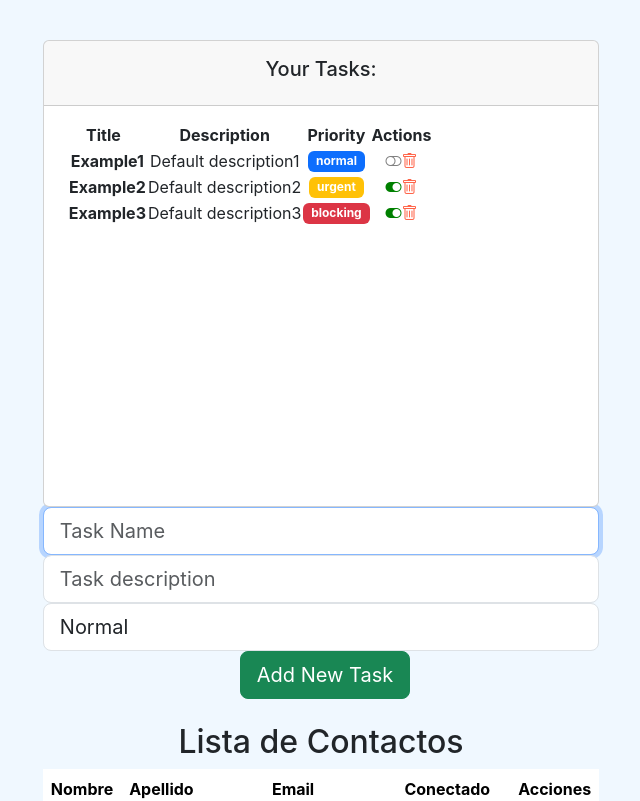
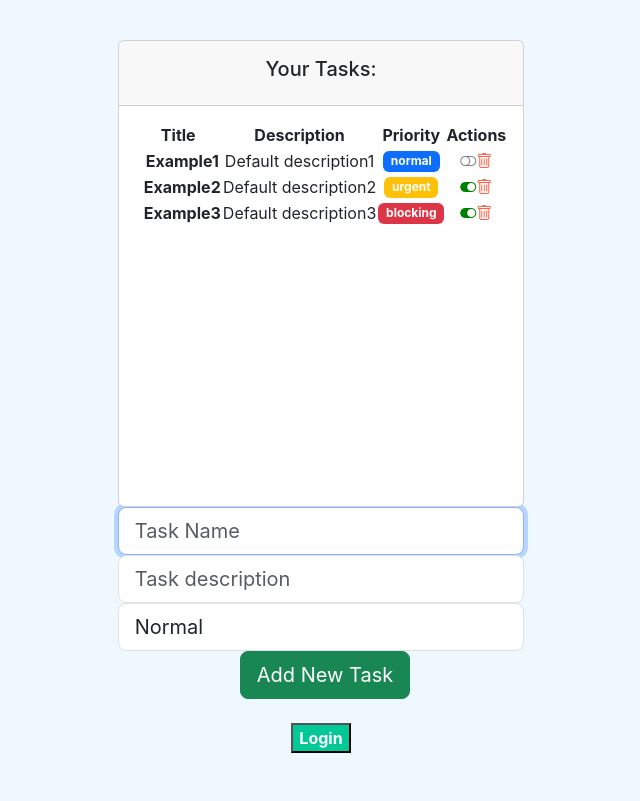
Before and after one commit to snipgamer1/AppReact, a React (Create React App) app: page / in a window 1280 px wide. Shown: the top 801 px of the page, without its empty margins (319-959 px from the left). Built offline with nearby package versions, Linux system fonts and the light colour scheme.

Commit message:
MVC & Renderizado condicional

```diff
--- a/package.json
+++ b/package.json
@@ -6,6 +6,7 @@
     "@testing-library/jest-dom": "^5.16.5",
     "@testing-library/react": "^13.4.0",
     "@testing-library/user-event": "^13.5.0",
+    "axios": "^1.4.0",
     "bootstrap": "^5.3.0",
     "bootstrap-icons": "^1.10.5",
     "node-sass": "^7.0.3",
--- a/src/App.js
+++ b/src/App.js
@@ -13,9 +13,10 @@
 import Clock from './components/container/clock';
 import Father from './components/container/father';
 import ContactList from './components/container/contact_list';
+import Optionalrender from './components/pure/optionalRender';
 
 function App() {
-  const ejemploContacto = new Contacto('Juan', 'Pérez', 'juan@example.com', true);
+  // const ejemploContacto = new Contacto('Juan', 'Pérez', 'juan@example.com', true);
 
   return (
     <div className="App">
@@ -46,7 +47,9 @@
 
       {/* </header> */}
       {/* <Father></Father> */}
-      <ContactList></ContactList>
+      {/* Ejercicios 7, 8, 9*/}
+      {/* <ContactList/> */}
+      <Optionalrender/>
     </div>
   );
 }
--- /dev/null
+++ b/src/components/pure/optionalRender.jsx
@@ -0,0 +1,100 @@
+import React, {useState} from 'react';
+
+
+let red = 0;
+let green = 200;
+let blue = 150;
+
+// ? Estilo para usuario logueado
+const loggedStyle = {
+    backgroundColor: `rgb(${red},${green},${blue})`,
+    color: 'white',
+    fontWeight: 'bold'
+};
+
+// ? Estilo para usuario no logueado
+const unloggedStyle = {
+    backgroundColor: 'tomato',
+    color: 'white',
+    fontWeight: 'bold'
+}
+
+// Login / Logout buttons
+const LoginButton = ({loginAction, propStyle}) => {
+    return (
+        <button style={propStyle} onClick={loginAction}>Login</button>
+    )
+}
+
+const LogoutButton = ({logoutAction, propStyle}) => {
+    return (
+        <button style={propStyle} onClick={logoutAction}>Logout</button>
+    )
+}
+
+
+// ? (Expresión true) && expresión => se renderiza la expresión
+// ? (Expresión false) && expresión => no se renderiza la expresión
+
+
+
+
+const Optionalrender = () => {
+
+    const [access, setAccess] = useState(false);
+    const [nMessages, setNMessages] = useState(0);
+
+    // const updateAccess = () => {
+    //     setAccess(!access);
+    // }
+
+    const loginAction = () => {
+        setAccess(true)
+    }
+
+    const logoutAction = () => {
+        setAccess(false)
+    }
+
+
+    let optionalButton;
+
+    // if(access){
+    //     optionalButton = <button onClick={updateAccess}>Logout</button>
+    // }else{
+    //     optionalButton = <button onClick={updateAccess}>Login</button>
+    // }
+
+    if(access){
+        optionalButton = <LogoutButton propStyle={ unloggedStyle } logoutAction={logoutAction} ></LogoutButton>
+    }else{
+        optionalButton = <LoginButton propStyle={ loggedStyle  } loginAction={loginAction}></LoginButton>
+    }
+
+    // Unread messages
+    let addMessages = () => {
+        setNMessages(nMessages + 1)
+    }
+
+    return (
+        <div>
+            {/* Optional Button */}
+            { optionalButton }
+            {/* N Mesagges unread */}
+            {/* { nMessages > 0 && nMessages === 1 && <p>You have {nMessages} new message...</p> }
+            { nMessages > 1 && <p>You have {nMessages} new messages...</p> }
+            { nMessages === 0 && <p>There are no new messages</p>} */}
+            {/* Ternay Operator */}
+            {access ? (
+                <div>
+                    { nMessages > 0 ?
+                    <p>You have {nMessages} new message{nMessages > 1 ? 's': null}...</p> :
+                    <p>There are no new messages</p>
+                    }
+                    <button onClick={addMessages}>{nMessages === 0 ? 'Add your first message': 'Add new Message'}</button>
+                </div>) : null}
+        </div>
+    );
+}
+
+export default Optionalrender;
```
Also changed, not shown: src/pages/404/NotFoundPage.jsx (added, +9 -0 lines), src/pages/auth/LoginPage.jsx (added, +11 -0 lines), src/pages/auth/RegisterPage.jsx (added, +11 -0 lines), src/pages/home/HomePage.jsx (added, +13 -0 lines), src/pages/tasks/TasksPage.jsx (added, +12 -0 lines), 1 other file (tests, documents, lock files or other folders).
